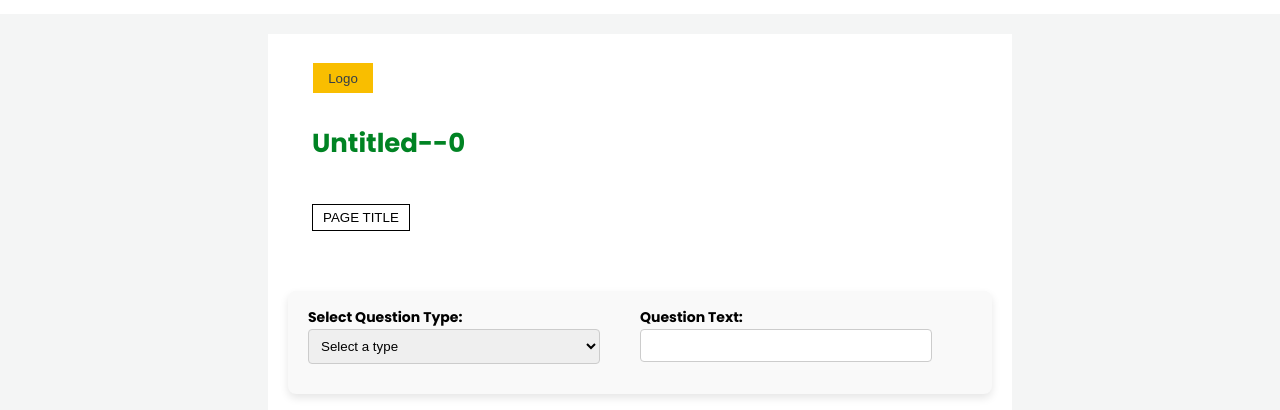
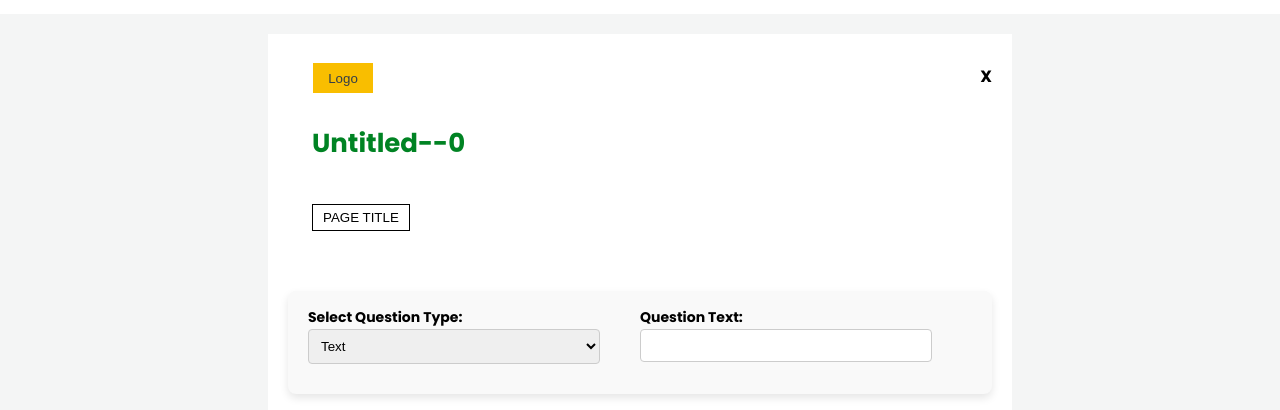
Before and after one commit to trayistatsgit/surveytool, a React (Vite) app: page /create-survey in a window 1280 px wide. Shown: the part 132-542 px from the top of the page. Built offline with nearby package versions, Linux system fonts and the light colour scheme.

Commit message:
ST-45-Nikhil
sroller fix,delete page fix,page number fisx

```diff
--- a/src/pages/createSurvey/CreateSurvey.scss
+++ b/src/pages/createSurvey/CreateSurvey.scss
@@ -517,3 +517,8 @@
     transform: scale(1.1);
     cursor: default;
    }
+   .deleteBtn{
+    float: right;
+    cursor: pointer;
+
+   }
--- a/src/pages/createSurvey/CreateSurvey.tsx
+++ b/src/pages/createSurvey/CreateSurvey.tsx
@@ -1,13 +1,14 @@
 /* eslint-disable no-unused-vars */
 /* eslint-disable no-mixed-spaces-and-tabs */
-import React, { useState } from 'react';
+import React, { useState, useRef, useEffect } from 'react';
 import './CreateSurvey.scss';
 import { minus, plus } from '../../assets/common-img';
 import NewPage from './Partials/NewPage';
 import { Div } from '../../blocks';
 import LogoCreateSurvey from './Partials/LogoCreateSurvey';
 import { useNavigate } from 'react-router-dom';
-import { Value } from 'sass';
+
+
 
 export interface Question {
     id: number;
@@ -24,6 +25,8 @@ interface CreateSurveyFormProps {
 
 const CreateSurvey: React.FC<CreateSurveyFormProps> = () => {
     const navigate = useNavigate();
+	const  endRef  = useRef<(HTMLDivElement | null)[]>([]);
+
 
     const [questions, setQuestions] = useState<Question[]>([]);
     const [questionType, setQuestionType] = useState<Question['questionType']>('text');
@@ -32,10 +35,24 @@ const CreateSurvey: React.FC<CreateSurveyFormProps> = () => {
     const [isFormVisible, setIsFormVisible] = useState<boolean>(true);
     const [areButtonsVisible, setAreButtonsVisible] = useState(false);
     const [uploadedLogo, setUploadedLogo] = useState<string | null>(null);
-
+	const [num,Setnum]=useState<number>(0)
 	const [clones, setClones] = useState<any[]>([0]);
 
+	const handleDeletePage = (index: number) => {
+		setClones((prevClones) => prevClones.filter((_, i) => i !== index));
+	};
+	useEffect(() => {
+		scroller();
+		Setnum(clones.length)
+	}, [clones]);
 
+   const scroller=()=>{
+	const lastCloneRef = endRef.current[clones[num]];
+
+		if (clones.length > 1 && lastCloneRef) {
+			lastCloneRef.scrollIntoView({ behavior: 'smooth' });
+		}
+   }
     // Question type change handler
     // const handleQuestionTypeChange = (e: React.ChangeEvent<HTMLSelectElement>,formIndex:number) => {
     //     const newType[formIndex] = e.target.value as Question['questionType'];
@@ -43,22 +60,28 @@ const CreateSurvey: React.FC<CreateSurveyFormProps> = () => {
     //     setAreButtonsVisible(true);
     //     setOptions(newType === 'dropdown' || newType === 'multipleChoice' || newType === 'radio' || newType === 'checkbox' ? ['', '', ''] : []);
     // };
-	const handleQuestionTypeChange = (e: React.ChangeEvent<HTMLSelectElement>, formIndex: number) => {
+	const handleQuestionTypeChange = (e: React.ChangeEvent<HTMLSelectElement>) => {
 		const newType = e.target.value as Question['questionType'];
-		setQuestionType((prevTypes) => {
-			const updatedTypes = [...prevTypes];
-			updatedTypes[formIndex] = newType;
-			return updatedTypes;
-		});
+		setQuestionType(newType);
+		setAreButtonsVisible(true);
+		setOptions(newType === 'dropdown' || newType === 'multipleChoice' || newType === 'radio' || newType === 'checkbox' ? ['', '', ''] : []);
+	};
+	// const handleQuestionTypeChange = (e: React.ChangeEvent<HTMLSelectElement>, formIndex: number) => {
+	// 	const newType = e.target.value as Question['questionType'];
+	// 	setQuestionType((prevTypes) => {
+	// 		const updatedTypes = [...prevTypes];
+	// 		updatedTypes[formIndex] = newType;
+	// 		return updatedTypes;
+	// 	});
 
-		setAreButtonsVisible(true);
-		const optionsToSet =
-			newType === 'dropdown' || newType === 'multipleChoice' || newType === 'radio' || newType === 'checkbox'
-				? ['', '', '']
-				: [];
+	// 	setAreButtonsVisible(true);
+	// 	const optionsToSet =
+	// 		newType === 'dropdown' || newType === 'multipleChoice' || newType === 'radio' || newType === 'checkbox'
+	// 			? ['', '', '']
+	// 			: [];
 
-		setOptions(optionsToSet);
-	};
+	// 	setOptions(optionsToSet);
+	// };
 
 	const handleQuestionTextChange = (e: React.ChangeEvent<HTMLInputElement | HTMLTextAreaElement>, formIndex: number) => {
 		const value = e.target.value;
@@ -136,18 +159,22 @@ const CreateSurvey: React.FC<CreateSurveyFormProps> = () => {
 
     return (
         <><Div>
-			{clones.map((item,formIndex) => (
-                 <><section className='mainContainer'>
+			{clones.map((_,formIndex) => (
+                 <><section className='mainContainer' ref={el => (endRef.current[formIndex] = el)}>
+
 					<section className='containerCreateSurvey'>
+
+                    <h1 className='deleteBtn' onClick={() => handleDeletePage(formIndex)}>X</h1>
 
 						<div>
 							<LogoCreateSurvey onLogoUpload={setUploadedLogo} />
 						</div>
+
 						<section className='surveyPage'>
 							<div className='surveyTitle'>
 								<h1>
 									<span>Untitled--</span>
-									<span>{item}</span>
+									<span>{formIndex}</span>
 								</h1>
 								<button className='editBtn'>EDIT</button>
 							</div>
@@ -161,7 +188,7 @@ const CreateSurvey: React.FC<CreateSurveyFormProps> = () => {
 								<form onSubmit={handleSubmit}>
 
 									<div className='questionAndDropdown' key={formIndex}>
-										<label className='question-type-label'>
+										{/* <label className='question-type-label'>
 											Select Question Type:
 											<select value={questionType[formIndex]} required onChange={(e)=>handleQuestionTypeChange(e,formIndex)} className='question-type-select'>
 												<option value='' selected>
@@ -174,7 +201,22 @@ const CreateSurvey: React.FC<CreateSurveyFormProps> = () => {
 												<option value='radio'>Radio Buttons</option>
 												<option value='checkbox'>Checkboxes</option>
 											</select>
-										</label>
+										</label> */}
+
+                                           <label className='question-type-label'>
+												Select Question Type:
+												<select value={questionType} required onChange={handleQuestionTypeChange} className='question-type-select'>
+													<option value='' selected>
+														Select a type
+													</option>
+													<option value='text'>Text</option>
+													<option value='dropdown'>Dropdown</option>
+													<option value='multipleChoice'>Multiple Choice</option>
+													<option value='textarea'>Text Area</option>
+													<option value='radio'>Radio Buttons</option>
+													<option value='checkbox'>Checkboxes</option>
+												</select>
+											</label>
 
 										<div className='question-text-container'>
 										<label className='question-text-label'>
@@ -336,7 +378,7 @@ const CreateSurvey: React.FC<CreateSurveyFormProps> = () => {
 						</section>
 					</section>
 				</section><div className='newpage-container-copy'>
-						<NewPage  setClones={setClones} clones={clones} />
+						<NewPage  setClones={setClones} clones={clones} formIndex={formIndex}  />
 					</div></>
                 ))}
 
--- a/src/pages/createSurvey/Partials/NewPage.scss
+++ b/src/pages/createSurvey/Partials/NewPage.scss
@@ -46,7 +46,7 @@
   border-radius: 50%;
   border: 2px solid #6B787F;
   background-color: white;
-text-align: center;
+  text-align: center;
 
 
 }
--- a/src/pages/createSurvey/Partials/NewPage.tsx
+++ b/src/pages/createSurvey/Partials/NewPage.tsx
@@ -1,5 +1,5 @@
 /* eslint-disable no-unused-vars */
-import React, { useState } from 'react';
+import React from 'react';
 import './NewPage.scss';
 
 interface SurveyResponse {
@@ -7,15 +7,16 @@ interface SurveyResponse {
     clones:any
 }
 
-const NewPage: React.FC<SurveyResponse >  = ({setClones, clones}) => {
+const NewPage: React.FC<SurveyResponse >  = ({setClones, clones,formIndex}) => {
 
 
     const addClone = () => {
-        const newIndex = clones.length; // Get the current number of clones
+        const newIndex = clones.length;
+        const newClones = [...clones];
+        newClones.splice(newIndex, 0, formIndex+1);
+        setClones(newClones);
+    };
 
-        setClones([...clones, newIndex]); // Add the new clone index
-
-    };
 
 
     const handleSubmit = (responses: SurveyResponse) => {
```
